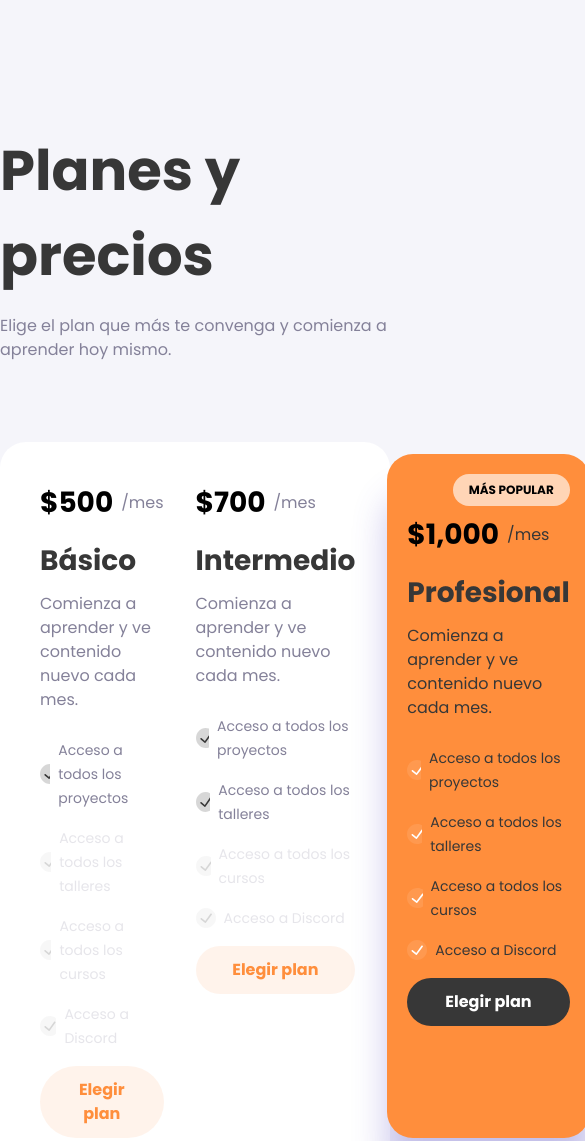
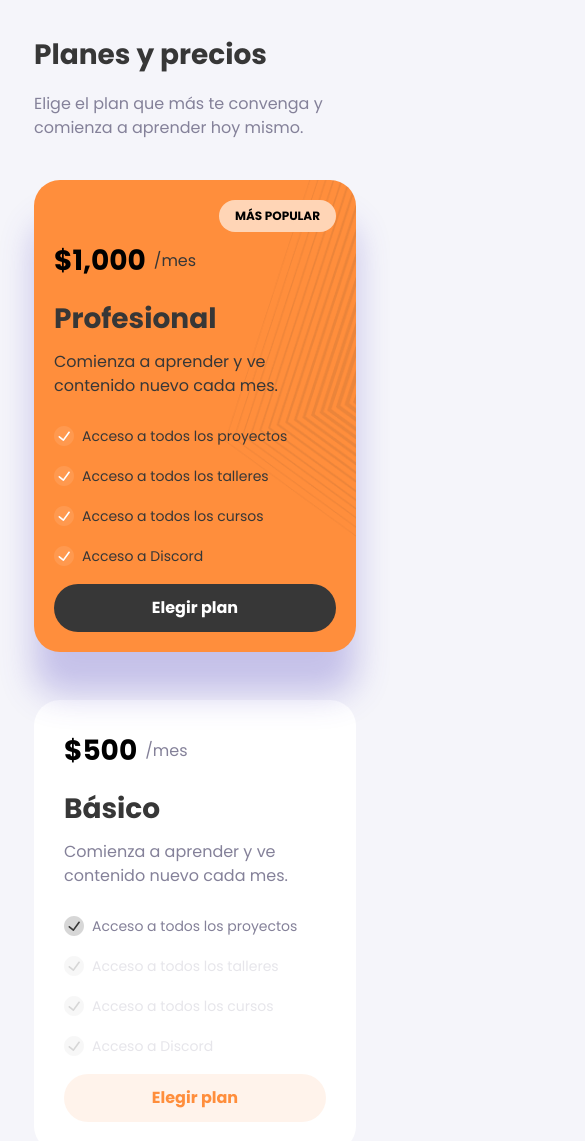
Before and after one commit to devferx/cards-de-precios, a plain HTML site: page index.html in a window 390 px wide. Shown: the top 1141 px of the page, 585 px wide, since content can reach past the window. Drawn offline with Linux system fonts and the light colour scheme.

Commit message:
:lipstick: [ADD] Responsive Design

```diff
--- a/assets/css/styles.css
+++ b/assets/css/styles.css
@@ -35,7 +35,7 @@ body {
 }
 
 .wrapper {
-  max-width: 1200px;
+  max-width: 1400px;
   margin: 0 auto;
 }
 
@@ -59,7 +59,8 @@ body {
 }
 
 .prices__content {
-  display: flex;
+  display: grid;
+  grid-template-columns: repeat(auto-fill, minmax(292px, 1fr));
   gap: 32px;
   width: 100%;
   padding: 40px;
@@ -72,7 +73,7 @@ body {
   display: flex;
   flex-direction: column;
   gap: 16px;
-  max-width: 234px;
+  width: 100%;
 }
 .card__price p {
   display: flex;
@@ -139,9 +140,12 @@ body {
   align-items: flex-end;
   padding: 20px;
   border-radius: 26px;
-  background-color: #ff8e3c;
+  background: url("/assets/images/bg.png") #ff8e3c;
+  background-repeat: no-repeat;
+  background-size: contain;
+  background-position: right center;
   box-shadow: 0px 42px 34px rgba(82, 67, 194, 0.295755);
-  margin-top: -9%;
+  margin-top: -20%;
 }
 .recommended__tag {
   padding: 8px 16px;
@@ -172,3 +176,50 @@ body {
   background: var(--black);
   color: white;
 }
+
+@media screen and (max-width: 1400px) {
+  .prices__header {
+    padding: 34px;
+  }
+}
+
+@media screen and (max-width: 1200px) {
+  .wrapper {
+    padding: 0;
+  }
+  .prices__header {
+    padding: 34px;
+    padding-bottom: 16px;
+  }
+
+  .prices__content {
+    gap: 48px;
+    background: transparent;
+    padding: 34px;
+    padding-top: 24px;
+    margin-top: 0;
+  }
+
+  .card {
+    background: var(--white);
+    border-radius: 26px;
+    padding: 30px;
+  }
+
+  .recommended {
+    grid-column: 1 / 2;
+    margin-top: 0;
+    grid-row: 1/2;
+  }
+
+  .recommended .card {
+    padding: 0;
+    background: transparent;
+  }
+}
+
+@media screen and (max-width: 425px) {
+  .prices__header__title {
+    font: var(--headline2);
+  }
+}
```
Also changed, not shown: assets/images/bg.png (added).
